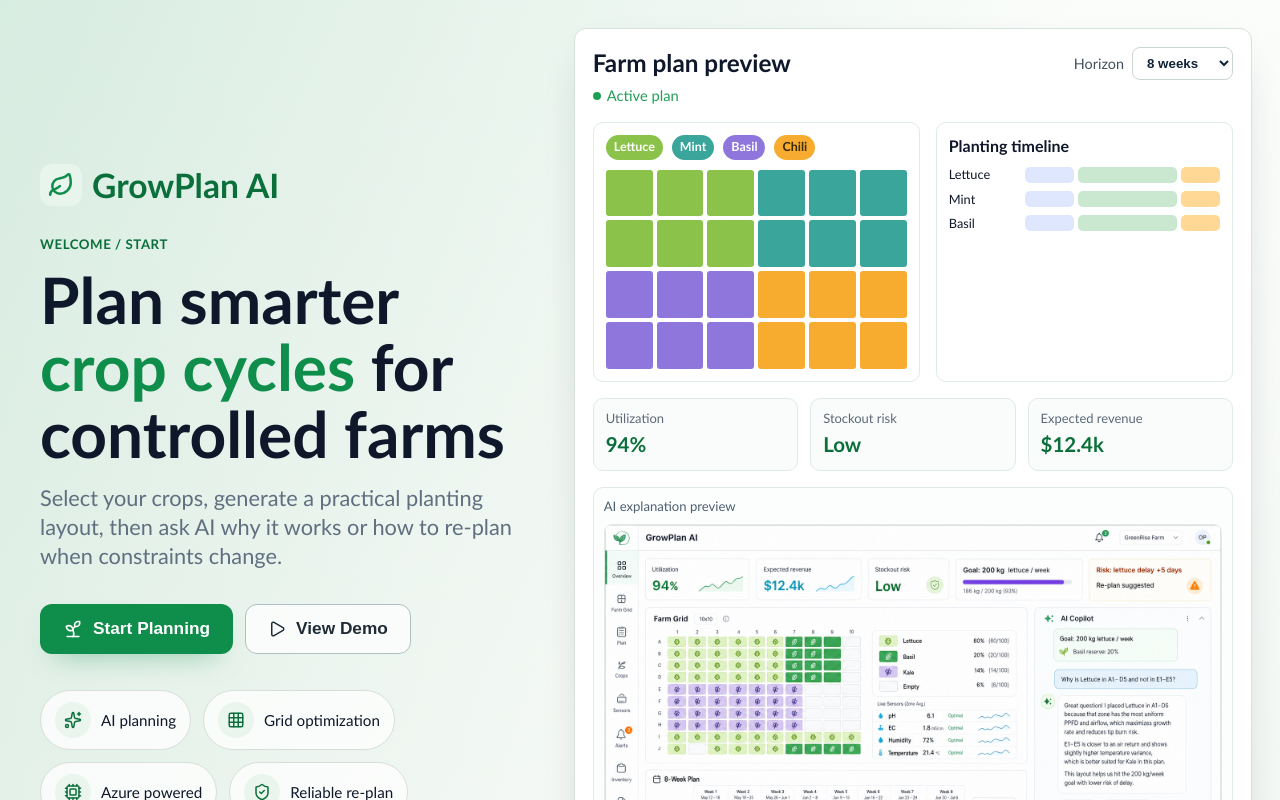
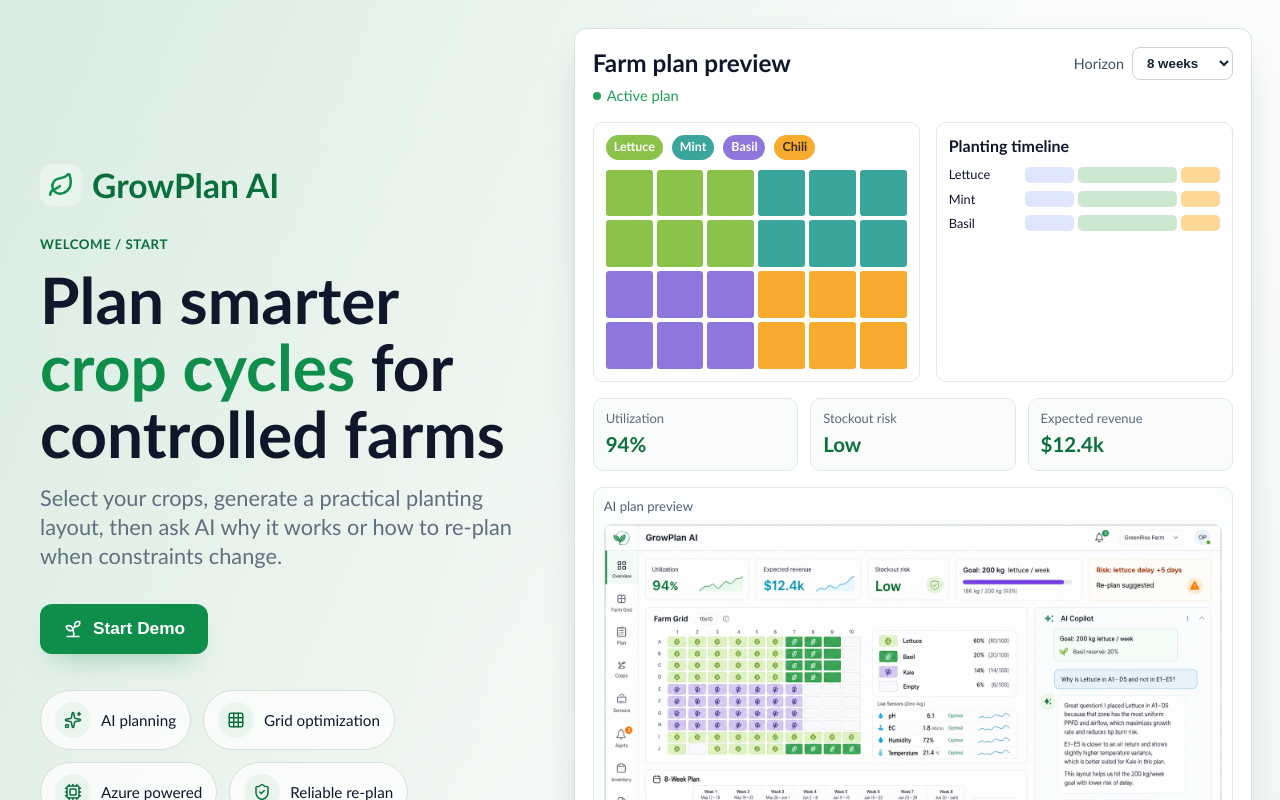
Before and after one commit to KaimodZoda/Smart-Farm, a React (Vite) app in the folder growplan-web/: page / in a window 1280 px wide. Shown: the top 800 px of the page. Built offline with nearby package versions, Linux system fonts and the light colour scheme.

Commit message:
feat: simplify welcome CTA to start demo

```diff
--- a/growplan-web/src/App.tsx
+++ b/growplan-web/src/App.tsx
@@ -1,12 +1,4 @@
-import {
-  Cpu,
-  Grid3X3,
-  Leaf,
-  Play,
-  ShieldCheck,
-  Sparkles,
-  Sprout,
-} from 'lucide-react'
+import { Cpu, Grid3X3, Leaf, ShieldCheck, Sparkles, Sprout } from 'lucide-react'
 import './App.css'
 
 const previewCells = [
@@ -59,11 +51,7 @@
         <div className="cta-row">
           <button type="button" className="btn btn-primary">
             <Sprout size={20} />
-            Start Planning
-          </button>
-          <button type="button" className="btn btn-ghost">
-            <Play size={18} />
-            View Demo
+            Start Demo
           </button>
         </div>
 
@@ -178,7 +166,7 @@
         </footer>
 
         <div className="ai-preview">
-          <p>AI explanation preview</p>
+          <p>AI plan preview</p>
           <img
             src="/mockups/00-dashboard-overview.png"
             alt="GrowPlan AI dashboard mockup showing grid, timeline, and AI copilot explanation"
```
